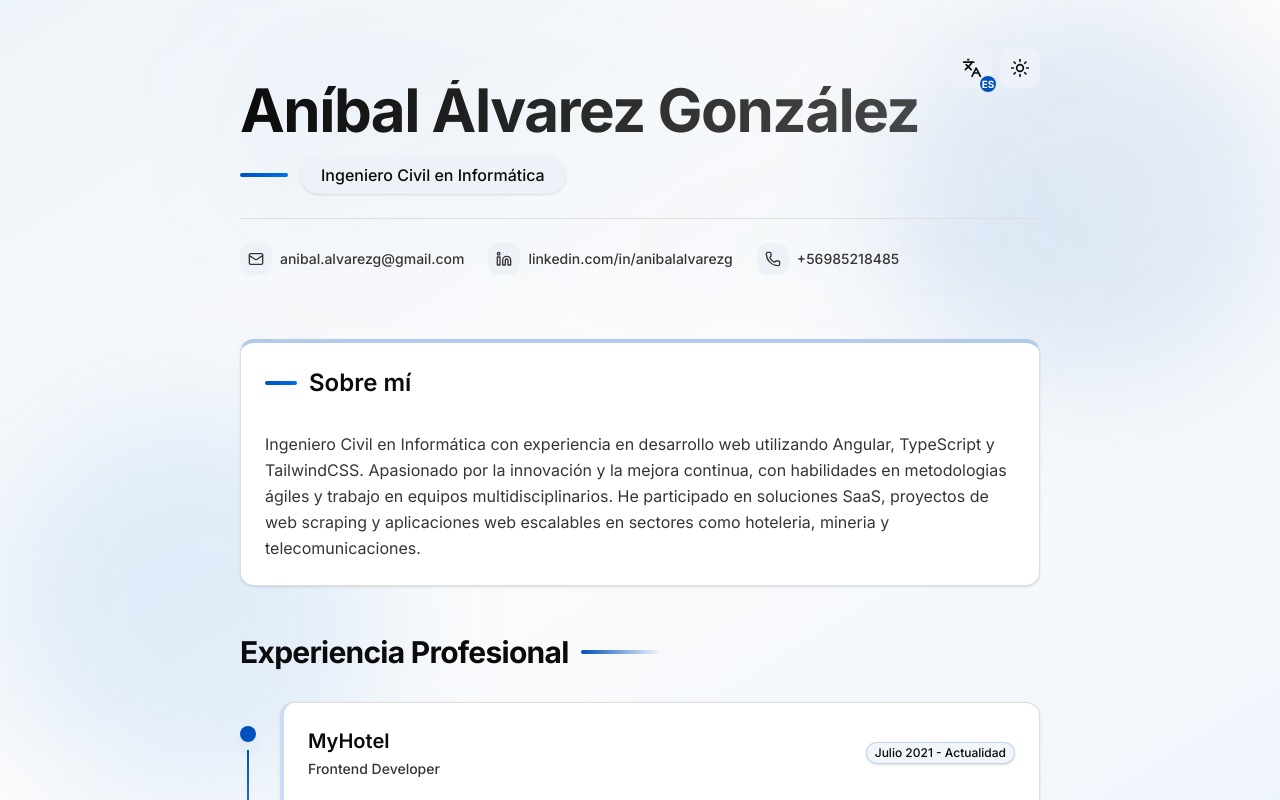
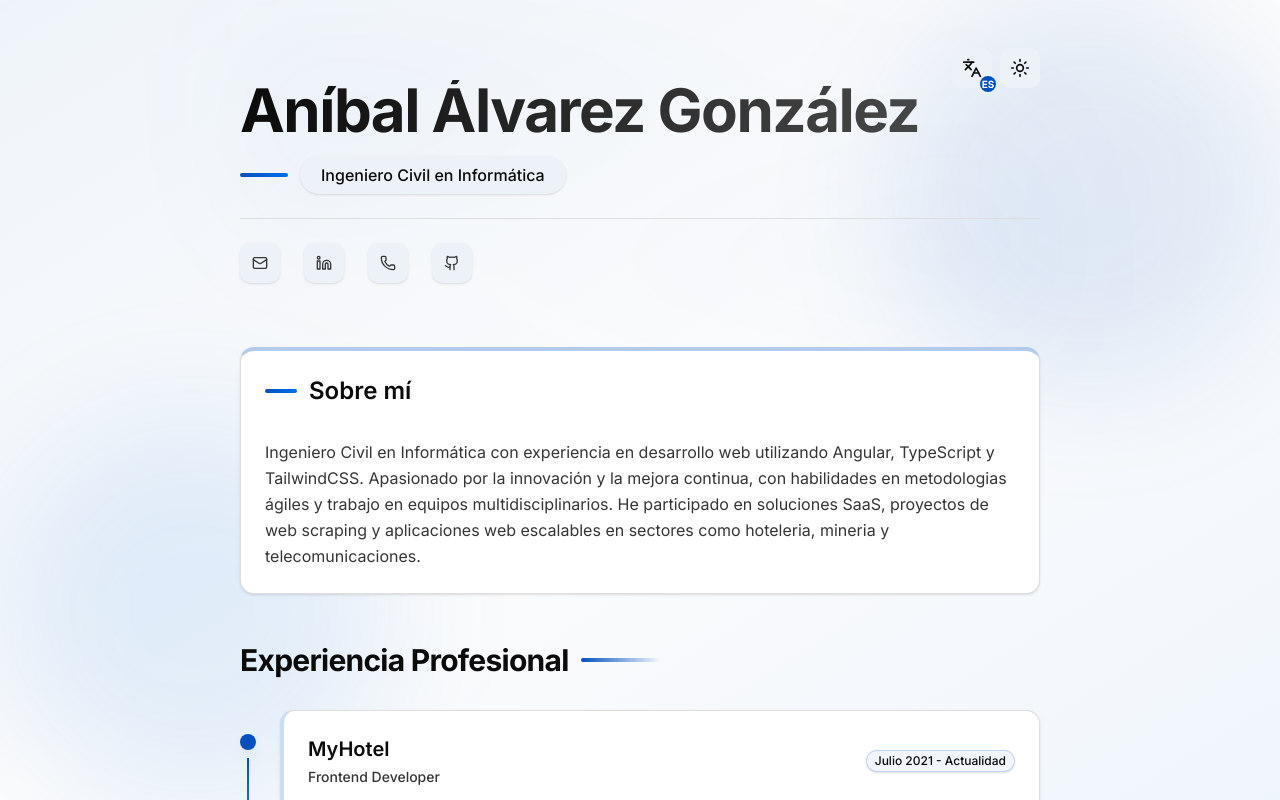
Before and after one commit to anibalalvarezg/personal-portfolio, a Next.js app: page / in a window 1280 px wide. Shown: the top 800 px of the page. Built offline with nearby package versions, Linux system fonts and the light colour scheme.

Commit message:
Add GitHub contact support in Hero component; update English and Spanish data files with GitHub profile information.

```diff
--- a/src/components/hero.tsx
+++ b/src/components/hero.tsx
@@ -1,6 +1,6 @@
 "use client"
 
-import { Mail, Linkedin, Phone } from "lucide-react";
+import { Mail, Linkedin, Phone, Github } from "lucide-react";
 import { Badge } from "@/components/ui/badge";
 import { Separator } from "@/components/ui/separator";
 import { ThemeToggle } from "@/components/theme-toggle";
@@ -27,6 +27,8 @@ const ContactIcon = ({ type }: { type: string }) => {
       return <Linkedin className="h-4 w-4" />;
     case "phone":
       return <Phone className="h-4 w-4" />;
+    case "github":
+      return <Github className="h-4 w-4" />;
     default:
       return null;
   }
@@ -41,6 +43,8 @@ const ContactLink = ({ contact }: { contact: Contact }) => {
         return `https://${contact.value}`;
       case "phone":
         return `tel:${contact.value}`;
+      case "github":
+        return `https://${contact.value}`;
       default:
         return "#";
     }
@@ -54,23 +58,24 @@ const ContactLink = ({ contact }: { contact: Contact }) => {
         return `Ver perfil de LinkedIn en ${contact.value}`;
       case "phone":
         return `Llamar al ${contact.value}`;
+      case "github":
+        return `Ver perfil de GitHub en ${contact.value}`;
       default:
         return contact.value;
     }
   };
 
+  const isExternal = contact.type === "linkedin" || contact.type === "github";
+
   return (
     <a
       href={getHref()}
-      target={contact.type === "linkedin" ? "_blank" : undefined}
-      rel={contact.type === "linkedin" ? "noopener noreferrer" : undefined}
+      target={isExternal ? "_blank" : undefined}
+      rel={isExternal ? "noopener noreferrer" : undefined}
       aria-label={getAriaLabel()}
-      className="flex items-center gap-2 text-sm text-muted-foreground hover:text-primary transition-all hover:scale-105 group focus-visible:outline-2 focus-visible:outline-offset-2 focus-visible:outline-primary rounded-lg"
+      className="p-3 rounded-lg bg-secondary hover:bg-primary/10 text-muted-foreground hover:text-primary transition-all hover:scale-110 focus-visible:outline-2 focus-visible:outline-offset-2 focus-visible:outline-primary shadow-sm hover:shadow-md"
     >
-      <div className="p-2 rounded-lg bg-secondary group-hover:bg-primary/10 transition-colors" aria-hidden="true">
-        <ContactIcon type={contact.type} />
-      </div>
-      <span className="font-medium">{contact.value}</span>
+      <ContactIcon type={contact.type} />
     </a>
   );
 };
--- a/src/lib/data-en.ts
+++ b/src/lib/data-en.ts
@@ -4,6 +4,7 @@ export const personalDataEn = {
     { type: "email", value: "anibal.alvarezg@gmail.com" },
     { type: "linkedin", value: "linkedin.com/in/anibalalvarezg" },
     { type: "phone", value: "+56985218485" },
+    { type: "github", value: "github.com/anibalalvarezg" },
   ],
 };
 
--- a/src/lib/data-es.ts
+++ b/src/lib/data-es.ts
@@ -4,6 +4,7 @@ export const personalDataEs = {
     { type: "email", value: "anibal.alvarezg@gmail.com" },
     { type: "linkedin", value: "linkedin.com/in/anibalalvarezg" },
     { type: "phone", value: "+56985218485" },
+    { type: "github", value: "github.com/anibalalvarezg" },
   ],
 };
 
```
